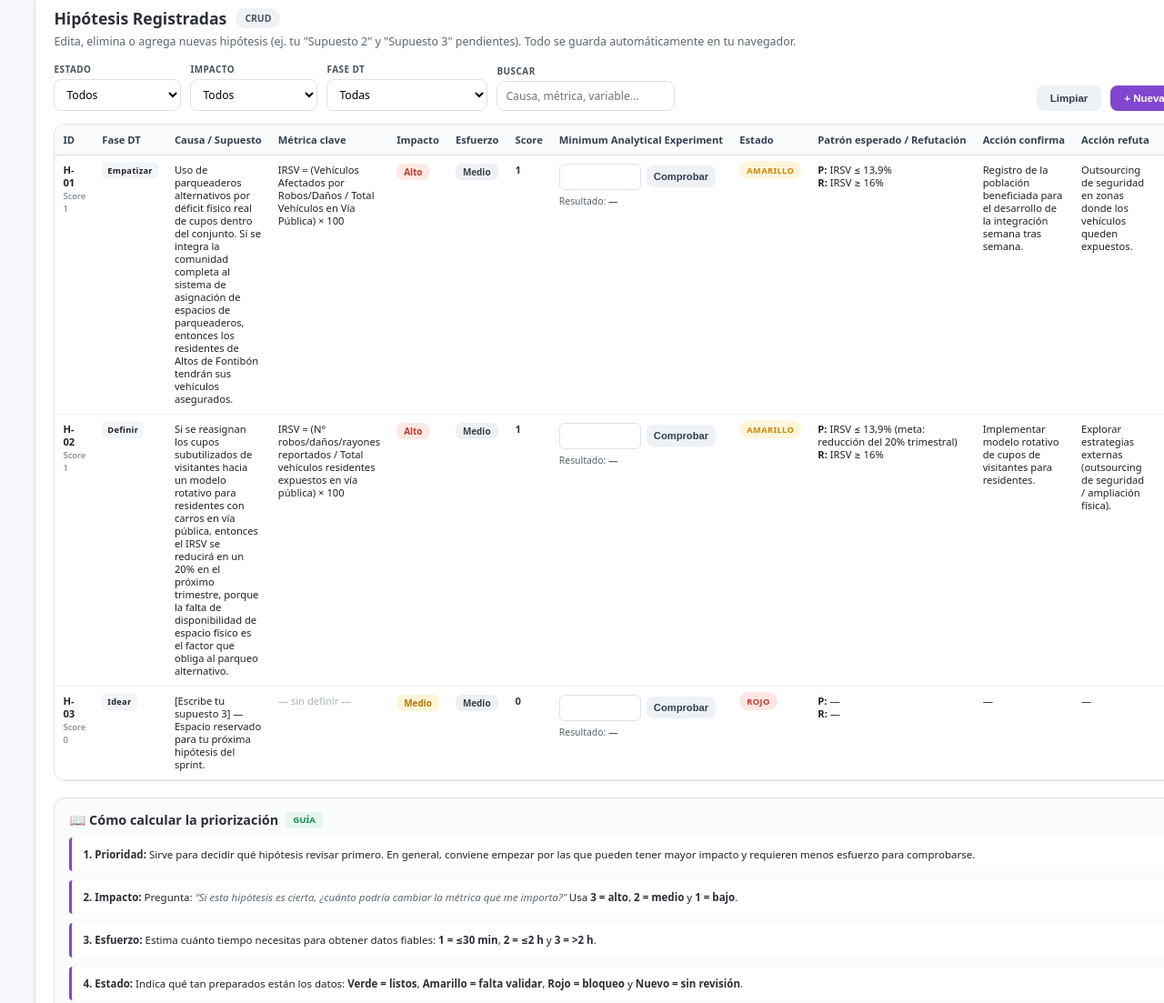
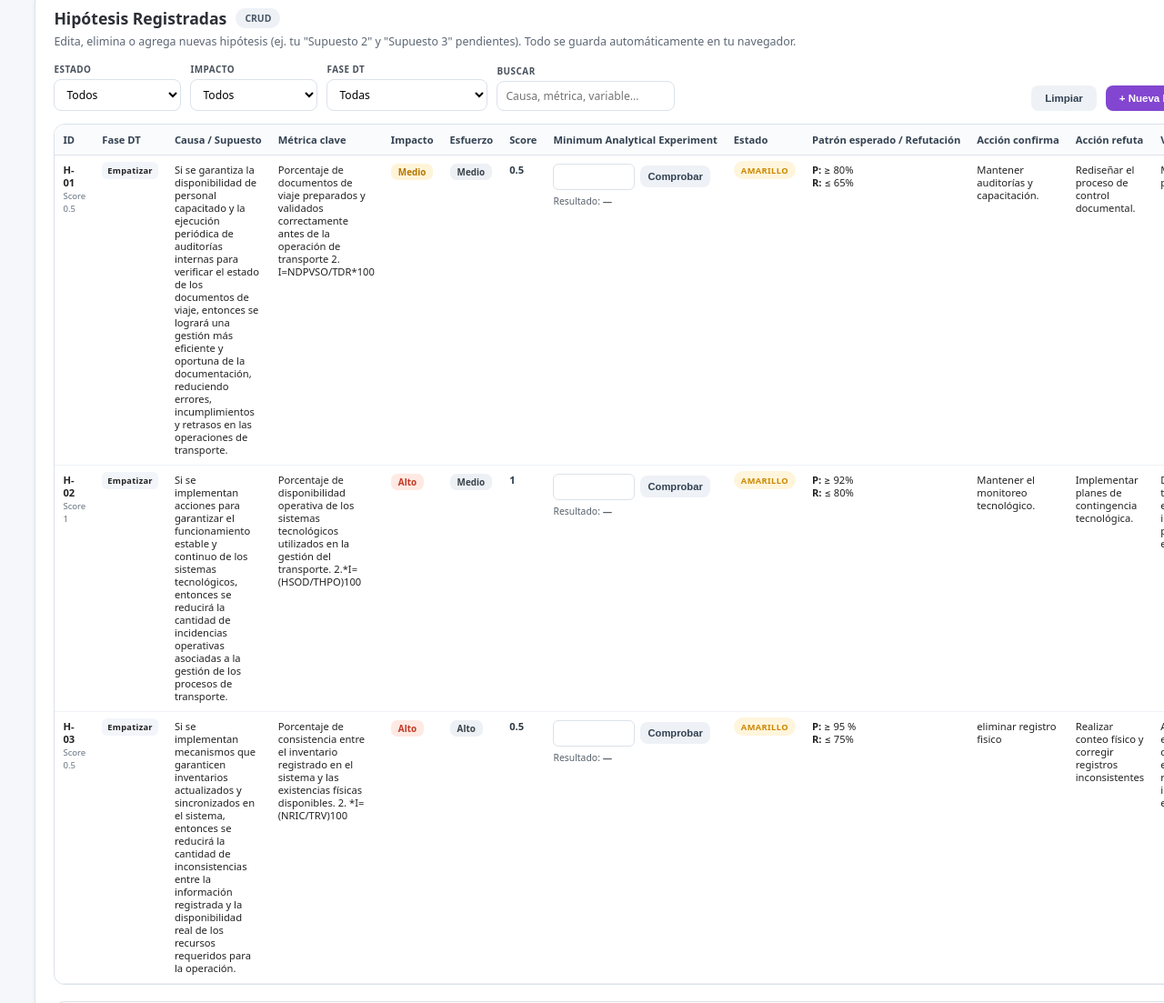
Before and after one commit to estgemaguevara-collab/tablero-de-priorizacion-interactivo-de-hip-tesis-, a plain HTML site: page index.html in a window 1280 px wide. Shown: the part 189-1292 px from the top of the page at 91% size. Drawn offline with nearby package versions, Linux system fonts and the light colour scheme.

Commit message:
Update index.html

```diff
--- a/index.html
+++ b/index.html
@@ -312,50 +312,50 @@ const seedData = [
   {
     id:"H-01",
     fase:"Empatizar",
-    causa:"Uso de parqueaderos alternativos por déficit físico real de cupos dentro del conjunto. Si se integra la comunidad completa al sistema de asignación de espacios de parqueaderos, entonces los residentes de Altos de Fontibón tendrán sus vehículos asegurados.",
-    insight:"El usuario carece de un lugar seguro para su vehículo.",
-    metrica:"IRSV = (Vehículos Afectados por Robos/Daños / Total Vehículos en Vía Pública) × 100",
+    causa:"Si se garantiza la disponibilidad de personal capacitado y la ejecución periódica de auditorías internas para verificar el estado de los documentos de viaje, entonces se logrará una gestión más eficiente y oportuna de la documentación, reduciendo errores, incumplimientos y retrasos en las operaciones de transporte.",
+    insight:"conflictos internos.",
+    metrica:"Porcentaje de documentos de viaje preparados y validados correctamente antes de la operación de transporte 2. I=NDPVSO/TDR*100",
+    impacto:"medio",
+    esfuerzo:"medio",
+    estado:"a",
+    patron:" ≥ 80%",
+    refutacion:"≤ 65%",
+    accionConfirma:"Mantener auditorías y capacitación.",
+    accionRefuta:"Rediseñar el proceso de control documental.",
+    valorUsuario:"Mayor productividad.",
+    riesgo:"Mayores incumplimientos."
+  },
+  {
+    id:"H-02",
+    fase:"Empatizar",
+    causa:"Si se implementan acciones para garantizar el funcionamiento estable y continuo de los sistemas tecnológicos, entonces se reducirá la cantidad de incidencias operativas asociadas a la gestión de los procesos de transporte.",
+    insight:"Frustracion con la plataforma.",
+    metrica:"Porcentaje de disponibilidad operativa de los sistemas tecnológicos utilizados en la gestión del transporte. 2.*I=(HSOD/THPO)100",
     impacto:"alto",
     esfuerzo:"medio",
     estado:"a",
-    patron:"IRSV ≤ 13,9%",
-    refutacion:"IRSV ≥ 16%",
-    accionConfirma:"Registro de la población beneficiada para el desarrollo de la integración semana tras semana.",
-    accionRefuta:"Outsourcing de seguridad en zonas donde los vehículos queden expuestos.",
-    valorUsuario:"Reducción en el gasto promedio semanal de los residentes en sus vehículos.",
-    riesgo:"Altos de Fontibón perdería los recursos utilizados en la gestión del software de asignación."
-  },
-  {
-    id:"H-02",
-    fase:"Definir",
-    causa:"Si se reasignan los cupos subutilizados de visitantes hacia un modelo rotativo para residentes con carros en vía pública, entonces el IRSV se reducirá en un 20% en el próximo trimestre, porque la falta de disponibilidad de espacio físico es el factor que obliga al parqueo alternativo.",
-    insight:"Monitoreo de riesgos derivados de la gestión de parqueaderos (comparendos, robos, daños, gastos adicionales).",
-    metrica:"IRSV = (N° robos/daños/rayones reportados / Total vehículos residentes expuestos en vía pública) × 100",
-    impacto:"alto",
-    esfuerzo:"medio",
-    estado:"a",
-    patron:"IRSV ≤ 13,9% (meta: reducción del 20% trimestral)",
-    refutacion:"IRSV ≥ 16%",
-    accionConfirma:"Implementar modelo rotativo de cupos de visitantes para residentes.",
-    accionRefuta:"Explorar estrategias externas (outsourcing de seguridad / ampliación física).",
-    valorUsuario:"Mayor seguridad vehicular y menor exposición a comparendos, robos y daños.",
-    riesgo:"Falsos negativos si los residentes no denuncian daños menores; posible inflación en periodos con eventos aislados de inseguridad."
+    patron:"≥ 92%",
+    refutacion:"≤ 80%",
+    accionConfirma:"Mantener el monitoreo tecnológico.",
+    accionRefuta:"Implementar planes de contingencia tecnológica.",
+    valorUsuario:"Disponibilidad tecnológica alta y estable, sin interrupciones perceptibles para el usuario final.",
+    riesgo:"Aumento de incidencias operativas en un 0,5%."
   },
   {
     id:"H-03",
-    fase:"Idear",
-    causa:"[Escribe tu supuesto 3] — Espacio reservado para tu próxima hipótesis del sprint.",
-    insight:"",
-    metrica:"",
-    impacto:"medio",
-    esfuerzo:"medio",
-    estado:"r",
-    patron:"",
-    refutacion:"",
-    accionConfirma:"",
-    accionRefuta:"",
-    valorUsuario:"",
-    riesgo:""
+    fase:"Empatizar",
+    causa:"Si se implementan mecanismos que garanticen inventarios actualizados y sincronizados en el sistema, entonces se reducirá la cantidad de inconsistencias entre la información registrada y la disponibilidad real de los recursos requeridos para la operación.",
+    insight:"sobrecarga de trabajo.",
+    metrica:"Porcentaje de consistencia entre el inventario registrado en el sistema y las existencias físicas disponibles. 2. *I=(NRIC/TRV)100",
+    impacto:"alto",
+    esfuerzo:"alto",
+    estado:"a",
+    patron:"≥ 95 %",
+    refutacion:"≤ 75%",
+    accionConfirma:"eliminar registro fisico",
+    accionRefuta:"Realizar conteo físico y corregir registros inconsistentes",
+    valorUsuario:"Alta consistencia entre el inventario del sistema y la existencia física real, sin faltantes inesperados para el residente",
+    riesgo:"Aumento de inconsistencias en inventarios en un 1%"
   }
 ];
 
```
